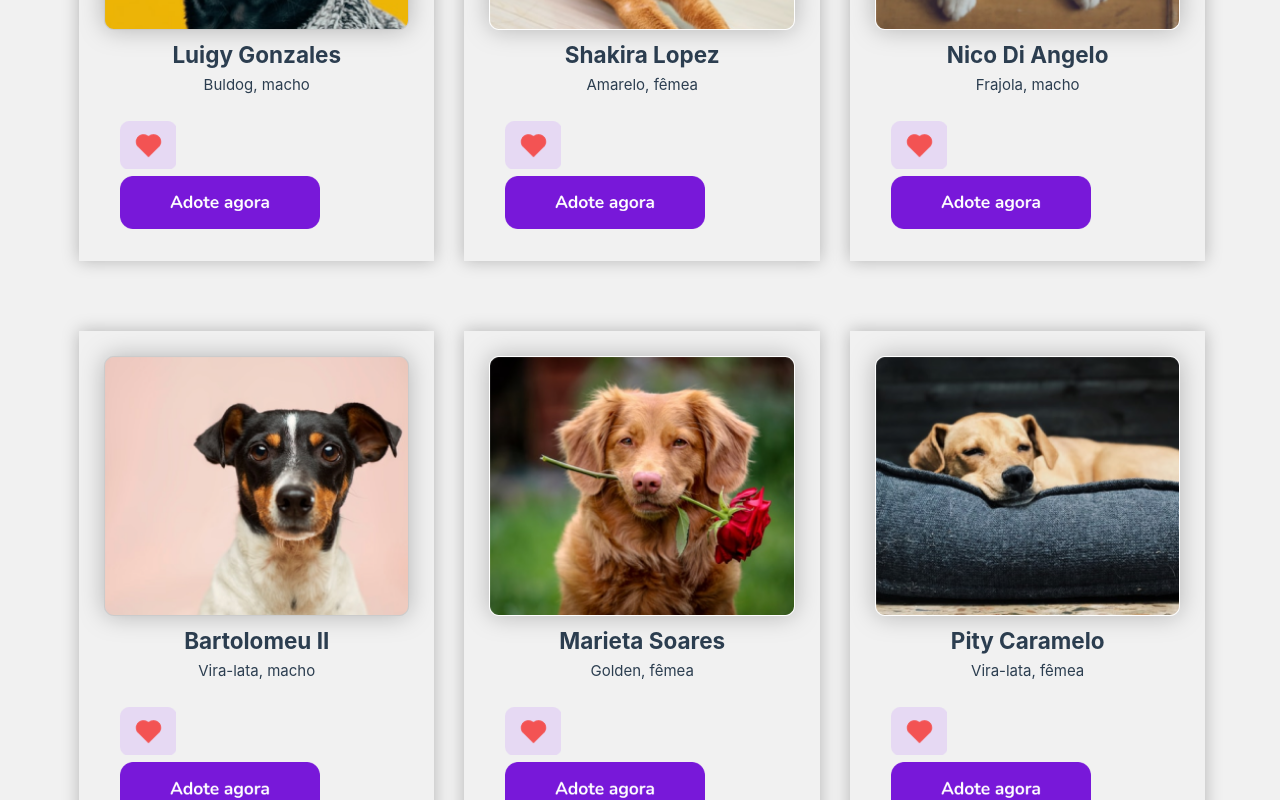
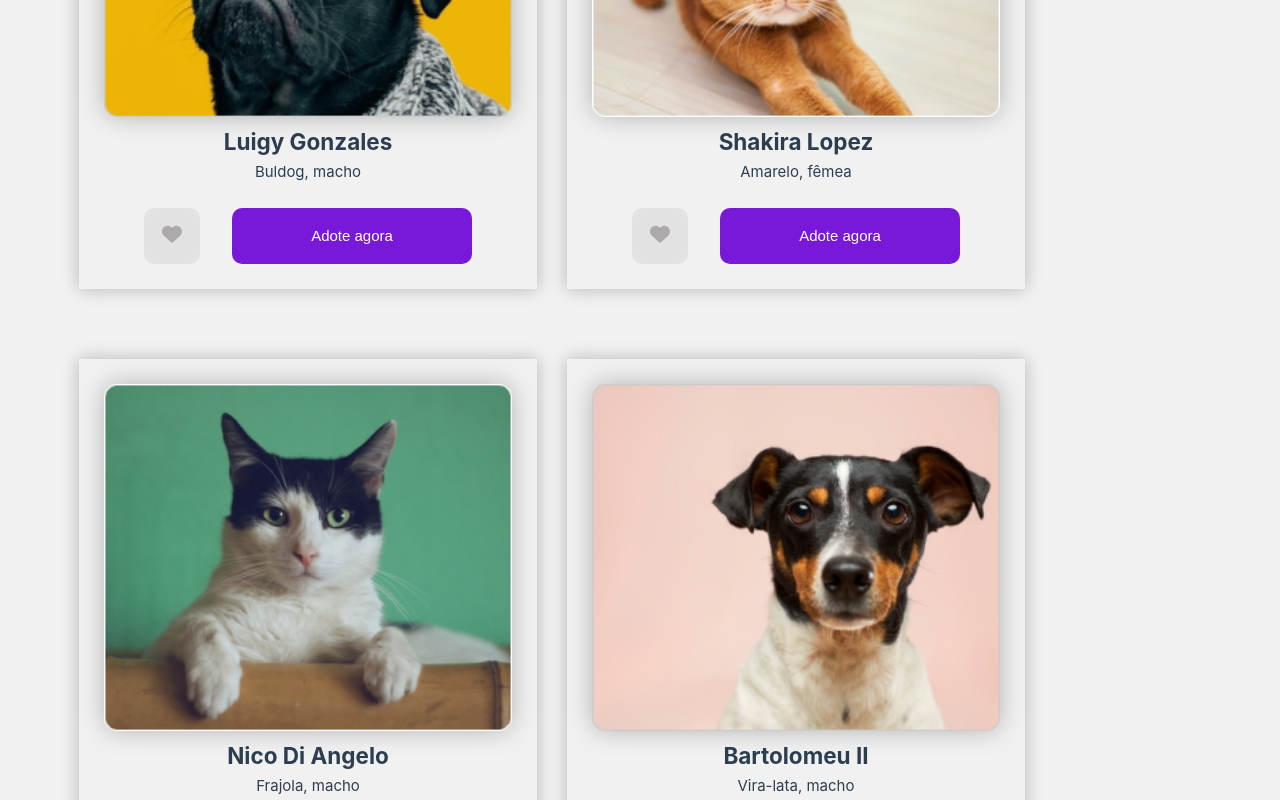
Before and after one commit to eusebiomae/QuatroPatas, a Vue app: page /adopt in a window 1280 px wide. Shown: the part 980-1780 px from the top of the page. Built offline with nearby package versions, Linux system fonts and the light colour scheme.

Commit message:
melhorando os botões da tela adopt

```diff
--- a/package.json
+++ b/package.json
@@ -9,6 +9,7 @@
     },
     "dependencies": {
         "@types/jest": "^27.4.1",
+        "bootstrap-vue": "^2.21.2",
         "jest": "^27.5.1",
         "ts-jest": "^27.1.3",
         "vue": "^3.2.31",
--- a/src/components/DogCards.vue
+++ b/src/components/DogCards.vue
@@ -10,41 +10,28 @@
         <br />
       </div>
 
-      <div id="button-home">
-        <router-link to=""
-          ><img
-            id="btn-heart"
-            src="@/assets/images/heart2.png"
-            alt="Home Btn"
-            class="btn"
-        /></router-link>
-      </div>
+      <div class="btn-group">
+        <div class="button-heart">
+          <button class="btn-heart" icon="fa-solid fa-heart">
+            <svg
+              xmlns="http://www.w3.org/2000/svg"
+              viewBox="0 0 512 512"
+              class="heart-icon"
+            >
+              <!--! Font Awesome Pro 6.0.0 by @fontawesome - https://fontawesome.com License - https://fontawesome.com/license (Commercial License) Copyright 2022 Fonticons, Inc. -->
+              <path
+                d="M0 190.9V185.1C0 115.2 50.52 55.58 119.4 44.1C164.1 36.51 211.4 51.37 244 84.02L256 96L267.1 84.02C300.6 51.37 347 36.51 392.6 44.1C461.5 55.58 512 115.2 512 185.1V190.9C512 232.4 494.8 272.1 464.4 300.4L283.7 469.1C276.2 476.1 266.3 480 256 480C245.7 480 235.8 476.1 228.3 469.1L47.59 300.4C17.23 272.1 .0003 232.4 .0003 190.9L0 190.9z"
+              />
+            </svg>
+          </button>
+        </div>
 
-      <div id="button-modal">
-        <span>
-          <img
-            id="btn-adote"
-            src="@/assets/images/Adote.png"
-            alt="Home Btn"
-            class="btn"
-        /></span>
-
-        <!-- <div>
-          <img
-            id="btn-adote"
-            src="@/assets/images/Close2x.png"
-            alt="Home Btn"
-            class="btn"
-          />
-        </div> -->
-
-        <!-- <div id="menu-items" :class="{ active: showModal }"></div> -->
+        <div class="button-modal">
+          <button class="btn-adote">Adote agora</button>
+        </div>
       </div>
     </div>
   </div>
-  <!-- <modal v-if="showModal" v-on:click="openModal" id="modal-overlay">
-    <span slot="header">Conteudo</span>
-  </modal> -->
 </template>
 
 <script lang="ts">
@@ -53,21 +40,21 @@ import { defineComponent } from "vue";
 export default defineComponent({
   name: "DogCards",
   props: ["dogCard"],
-  // data() {
-  //   return {
-  //     showModal: false,
-  //   };
-  // },
+  data() {
+    return {
+      showModal: false,
+    };
+  },
 
-  // methods: {
-  //   openModal: function () {
-  //     this.showModal = true;
-  //   },
+  methods: {
+    openModal: function () {
+      this.showModal = true;
+    },
 
-  //   closeModal: function () {
-  //     this.showModal = false;
-  //   },
-  // },
+    closeModal: function () {
+      this.showModal = false;
+    },
+  },
 });
 </script>
 
@@ -92,24 +79,46 @@ export default defineComponent({
 .dogCard-detail {
   text-align: center;
 }
-#btn-adote {
+
+.btn-group {
+  margin-inline: 1vh;
+}
+
+.btn-adote {
   width: 25vh;
+  height: 7vh;
+  background-color: #7818d9;
+  border: none;
+  border-radius: 10px;
+  color: #fff;
+  font-size: 15px;
+  text-align: center;
 }
-#btn-heart {
+
+.btn-adote:hover {
+  background-color: #904dd3;
+  font-size: 16px;
+  text-align: center;
+}
+
+.btn-heart {
   width: 7vh;
   height: auto;
 }
-#button-home {
+
+.button-heart {
   display: inline-block;
   margin-inline: 7px;
   margin-bottom: 0;
 }
-#button-modal {
+
+.button-modal {
   display: inline-block;
   margin-inline: 7px;
   margin-bottom: 0;
 }
-#modal-overlay {
+
+.modal-overlay {
   position: absolute;
   top: 0;
   left: 0;
@@ -140,20 +149,52 @@ export default defineComponent({
   .dogCard-detail {
     text-align: center;
   }
+  .btn-group {
+    margin-inline: 3vh;
+    display: flex;
+    align-items: center;
+    vertical-align: middle;
+  }
 
-  #btn-adote {
-    width: 25vh;
+  .btn-adote {
+    width: 30vh;
+    height: 7vh;
+    background-color: #7818d9;
+    border: none;
+    border-radius: 10px;
+    color: #fff;
+    font-size: 15px;
+    text-align: center;
   }
-  #btn-heart {
+  .btn-adote:hover {
+    background-color: #904dd3;
+    font-size: 16px;
+    text-align: center;
+  }
+  .btn-heart {
     width: 7vh;
-    height: auto;
+    height: 7vh;
+    background-color: #e2e2e2;
+    border: none;
+    border-radius: 10px;
+    color: #fff;
+    font-size: 15px;
+    text-align: center;
   }
-  #button-home {
+
+  .heart-icon {
+    width: 20px;
+    fill: #afaaaa;
+  }
+  .heart-icon:hover {
+    width: 23px;
+  }
+  .button-heart {
     display: inline-block;
     margin-inline: 2vh;
     margin-bottom: 0;
   }
-  #button-modal {
+  .button-modal {
     display: inline-block;
     margin-inline: 2vh;
     margin-bottom: 0;
--- a/src/main.ts
+++ b/src/main.ts
@@ -1,6 +1,7 @@
 import { createApp } from 'vue'
 import App from './App.vue'
 import router from './router'
+
 
 const app = createApp(App)
 
--- a/src/views/AdoptView.vue
+++ b/src/views/AdoptView.vue
@@ -164,7 +164,7 @@ li {
 
 /* <!----------------------- Media Query -------------------> */
 
-@media (min-width: 700px) {
+@media (min-width: 1200px) {
   #adopt {
     width: 100%;
     height: 100%;
```
Also changed, not shown: 1 other file (tests, documents, lock files or other folders).
